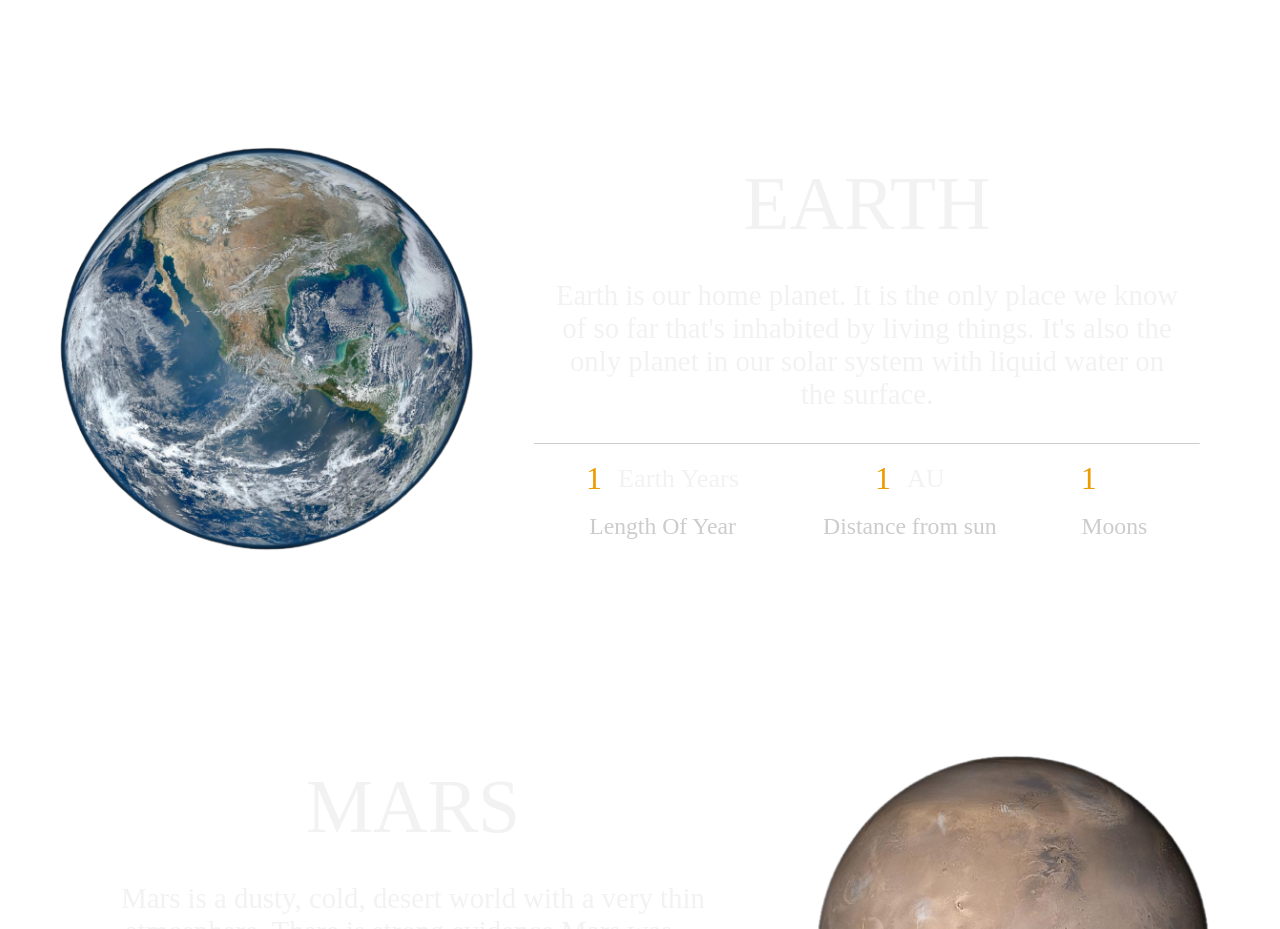
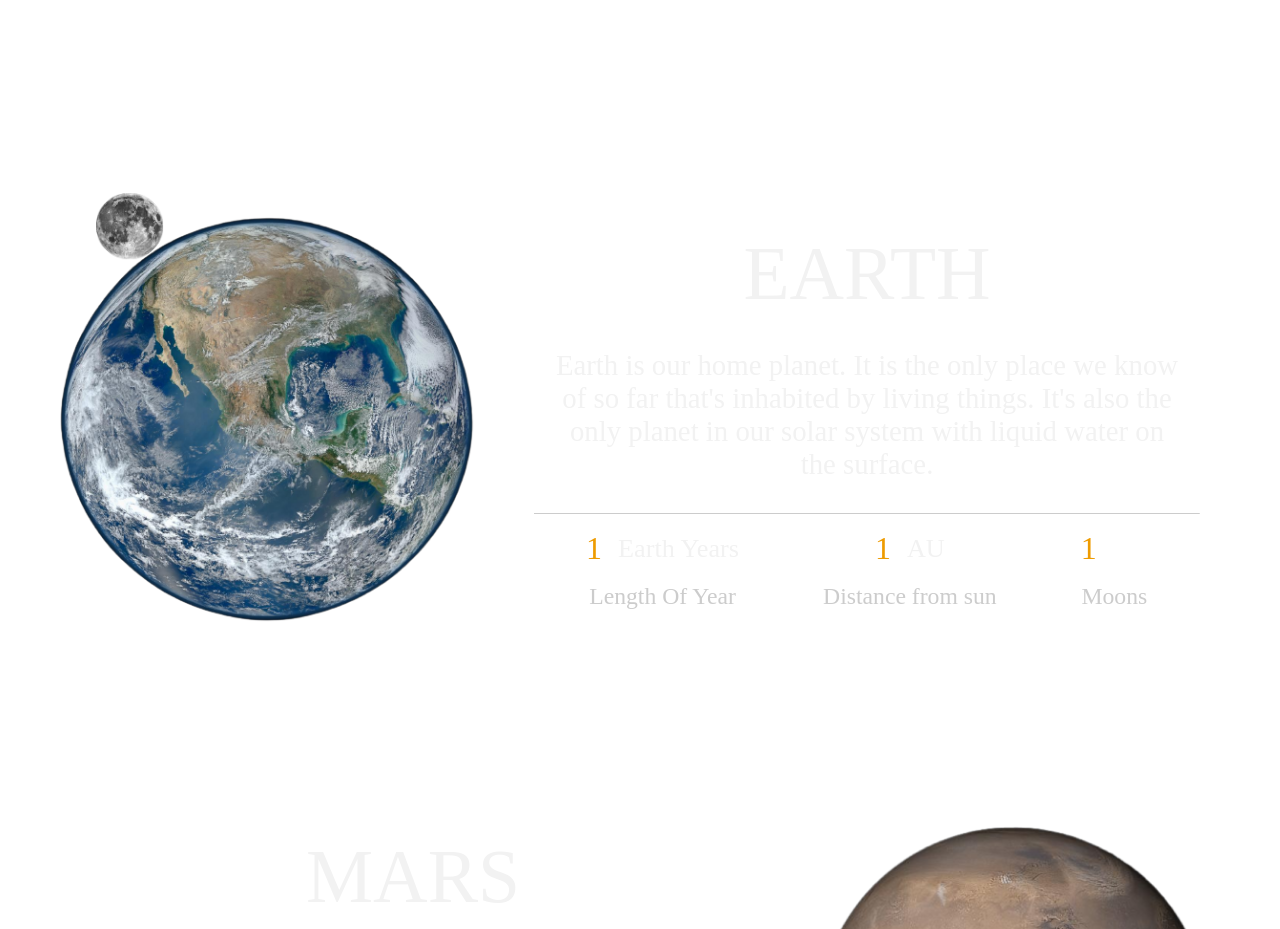
Before and after one commit to Misiek22113/Space, a React (Vite) app: page /SolarSystem in a window 1280 px wide. Shown: the part 1840-2769 px from the top of the page. Built offline with nearby package versions, Linux system fonts and the light colour scheme; a web font is replaced by a local one.

Commit message:
add moon in SolarSystem page

```diff
--- a/src/components/Pages/SolarSystem/SolarSystem.scss
+++ b/src/components/Pages/SolarSystem/SolarSystem.scss
@@ -16,6 +16,17 @@
   flex-direction: column;
   gap: 10rem;
 
+  .earth-section {
+    .moon-img {
+      width: clamp(4rem, 1rem + 4vw, 8rem);
+      position: relative;
+      left: 6rem;
+      top: 4rem;
+      z-index: 10;
+      cursor: pointer;
+    }
+  }
+
   .sun-card {
     padding-top: 20vh;
   }
--- a/src/components/Pages/SolarSystem/SolarSystem.tsx
+++ b/src/components/Pages/SolarSystem/SolarSystem.tsx
@@ -1,3 +1,4 @@
+import { Link } from "react-router-dom";
 import Card from "../../Card/Card";
 import {
   SUN,
@@ -46,6 +47,15 @@ const SolarSystem = () => {
           planetImgPath={"venus.png"}
           onRight={true}
         ></Card>
+        <div className="earth-section">
+          <div>
+            <Link to="/moon">
+              <img
+                src="../../../../public/planets/moon.png"
+                className="moon-img"
+              ></img>
+            </Link>
+          </div>
           <Card
             planet={"EARTH"}
             overview={EARTH.overview}
@@ -55,6 +65,8 @@ const SolarSystem = () => {
             planetImgPath={"Earth_small.png"}
             onRight={false}
           ></Card>
+        </div>
+
         <Card
           planet={"MARS"}
           overview={MARS.overview}
```
Lines whose indentation alone changed are shown as unchanged.
